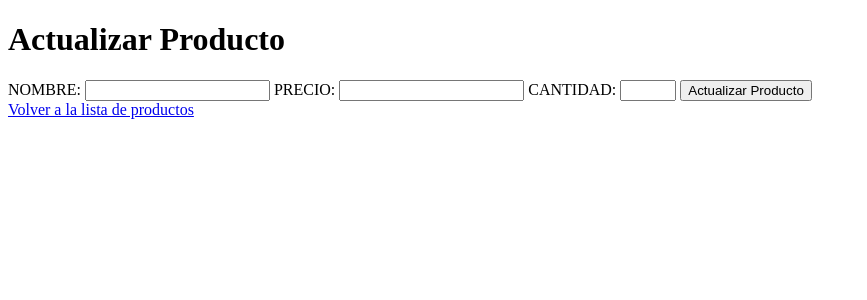
After one commit to Fuerzas-Armadas-ESPE/laboratorio-jinga2-group-05, a Django app: template productos/templates/actualizar.html in a window 1280 px wide. The commit adds this page. Shown: the top 300 px of the page, without its empty margins (0-867 px from the left). Run offline with Django 4.2, Linux system fonts and the light colour scheme; the template is opened without the code that fills it, so the values that code supplies are empty.

Commit message:
Creación del metodo actualiar producto

```diff
--- /dev/null
+++ b/productos/templates/actualizar.html
@@ -0,0 +1,21 @@
+{% extends "base.html" %}
+
+{% block title %} Actualizar Producto {% endblock %}
+
+{% block content %}
+<h1>Actualizar Producto</h1>
+<form method="POST">
+    {% csrf_token %}
+    <label for="nombre">NOMBRE: </label>
+    <input type="text" id="nombre" name="nombre" value="{{ producto.nombre }}" required>
+
+    <label for="precio">PRECIO: </label>
+    <input type="number" id="precio" name="precio" value="{{ producto.precio }}" step="0.1" min="0.1" required>
+
+    <label for="cantidad">CANTIDAD: </label>
+    <input type="number" id="cantidad" name="cantidad" value="{{ producto.cantidad }}" min="0" max="25" required>
+
+    <button type="submit">Actualizar Producto</button>
+</form>
+<a href="{% url 'listar_productos' %}">Volver a la lista de productos</a>
+{% endblock %}
--- a/productos/templates/base.html
+++ b/productos/templates/base.html
@@ -16,6 +16,6 @@
         {% block content %}
         {% endblock %}
     </div>
-<script src="https://cdn.jsdelivr.net/npm/bootstrap@5.3.3/dist/js/bootstrap.bundle.min.js" integrity="sha384-YvpcrYf0tY3lHB60NNkmXc5s9fDVZLESaAA55NDzOxhy9GkcIdslK1eN7N6jIeHz" crossorigin="anonymous"></script>
+    <script src="https://cdn.jsdelivr.net/npm/bootstrap@5.3.3/dist/js/bootstrap.bundle.min.js" integrity="sha384-YvpcrYf0tY3lHB60NNkmXc5s9fDVZLESaAA55NDzOxhy9GkcIdslK1eN7N6jIeHz" crossorigin="anonymous"></script>
 </body>
 </html>
--- a/productos/templates/delete.html
+++ b/productos/templates/delete.html
@@ -8,7 +8,7 @@
     <a class="mx-5 btn btn-outline-success m-3" href="{% url 'listar_productos' %}">Listar Productos</a>
 </div>
 <form method="post" class="d-flex justify-content-center m-5">{% csrf_token %}
-    <h4 class="mx-3">Nombre: </h2>
+    <h4 class="mx-3">Nombre: </h4>
         <input type="text" id="nombre" name="nombre" class="border-bottom border-3 border-success-subtle border-start-0 border-top-0 border-end-0 form-control me-2 mx-3">
         <button type="submit" class="mx-5 btn btn-outline-success">Eliminar</button>
 </form>
--- a/productos/urls.py
+++ b/productos/urls.py
@@ -5,5 +5,6 @@ urlpatterns = [
     # URLs de vistas normales
     path('', views.listar_productos, name='listar_productos'),
     path('/create', views.crear_productos, name='crear_productos'),
+    path('update/<int:id>/', views.actualizar_productos, name='actualizar_productos'),
     path('delete', views.delete_productos, name='delete_productos')
 ]
```
Also changed, not shown: productos/templates/crear.html (+25 -6 lines), productos/templates/listar.html (+4 -4 lines), productos/views.py (+13 -3 lines).
